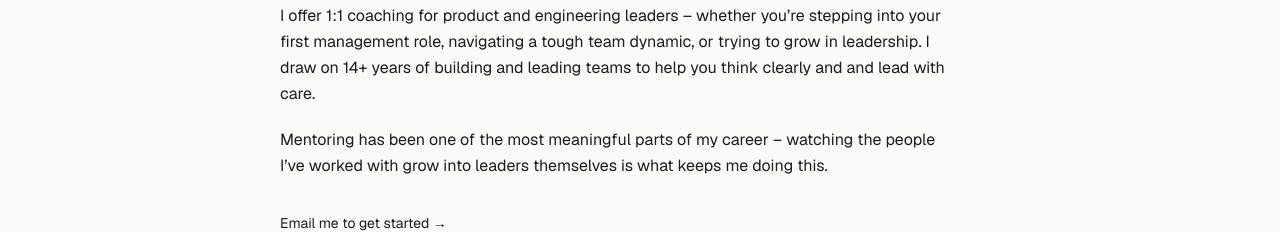
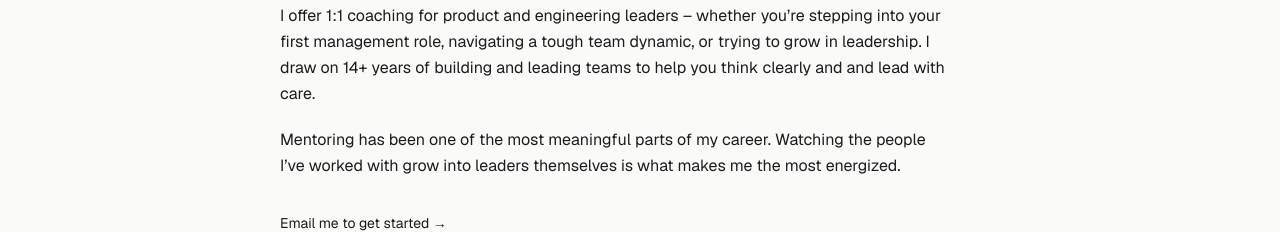
Before and after one commit to jrmsklar/joshsklar-web, a Next.js app: page / in a window 1280 px wide. Shown: the part 5160-5392 px from the top of the page. Built offline with nearby package versions, Linux system fonts and the light colour scheme.

Commit message:
update coaching copy

```diff
--- a/src/app/page.tsx
+++ b/src/app/page.tsx
@@ -566,7 +566,8 @@ function Coaching() {
               to help you think clearly and and lead with care.
             </p>
             <p>
-              Mentoring has been one of the most meaningful parts of my career – watching the people I&rsquo;ve worked with grow into leaders themselves is what keeps me doing this.
+              Mentoring has been one of the most meaningful parts of my career. Watching the people I&rsquo;ve
+              worked with grow into leaders themselves is what makes me the most energized.
             </p>
           </div>
           <a
```
